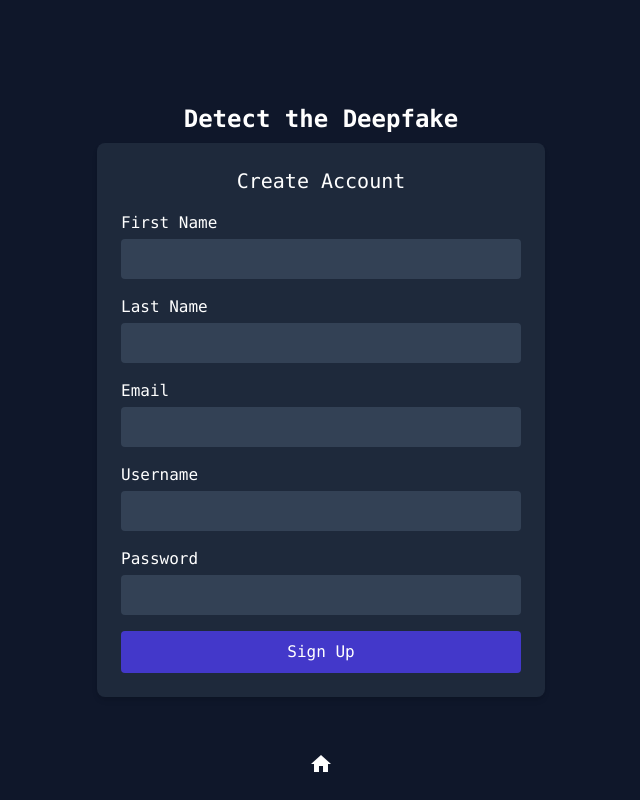
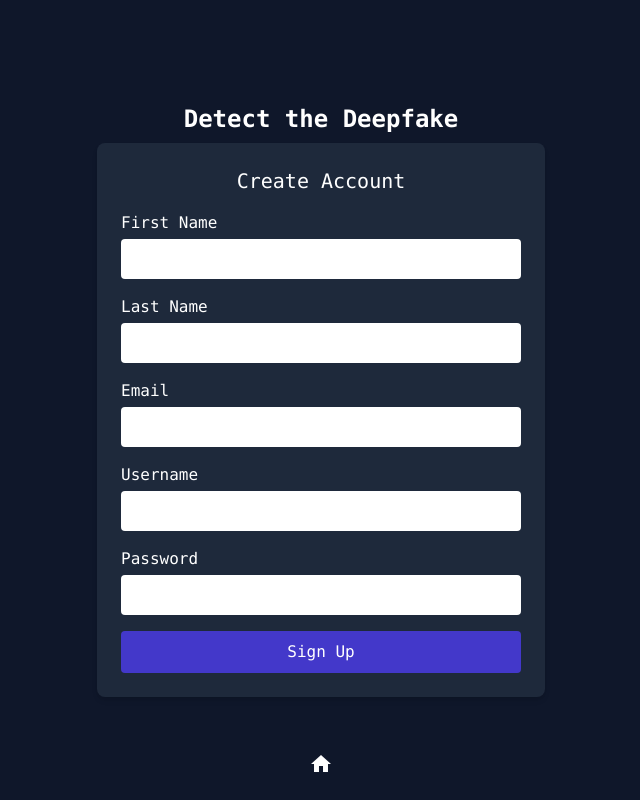
Before and after one commit to zahkiera/deepfake, a React (Vite) app: page /sign-up in a window 1280 px wide. Shown: the whole page, without its empty margins (319-959 px from the left). Built offline with nearby package versions, Linux system fonts and the light colour scheme.

Commit message:
Modified input field and text color

```diff
--- a/src/pages/CreateAccount.jsx
+++ b/src/pages/CreateAccount.jsx
@@ -82,7 +82,7 @@ export function CreateAccount() {
               type="text"
               id="firstName"
               name="firstName"
-              className="w-full px-3 py-2 rounded bg-slate-700 text-white"
+              className="w-full px-3 py-2 rounded bg-white text-black"
               value={form.firstName}
               onChange={handleChange}
               required
@@ -95,7 +95,7 @@ export function CreateAccount() {
               type="text"
               id="lastName"
               name="lastName"
-              className="w-full px-3 py-2 rounded bg-slate-700 text-white"
+              className="w-full px-3 py-2 rounded bg-white text-black"
               value={form.lastName}
               onChange={handleChange}
               required
@@ -108,7 +108,7 @@ export function CreateAccount() {
               type="email"
               id="email"
               name="email"
-              className="w-full px-3 py-2 rounded bg-slate-700 text-white"
+              className="w-full px-3 py-2 rounded bg-white text-black"
               value={form.email}
               onChange={handleChange}
               required
@@ -121,7 +121,7 @@ export function CreateAccount() {
               type="text"
               id="username"
               name="username"
-              className="w-full px-3 py-2 rounded bg-slate-700 text-white"
+              className="w-full px-3 py-2 rounded bg-white text-black"
               value={form.username}
               onChange={handleChange}
               required
@@ -134,7 +134,7 @@ export function CreateAccount() {
               type="password"
               id="password"
               name="password"
-              className="w-full px-3 py-2 rounded bg-slate-700 text-white"
+              className="w-full px-3 py-2 rounded bg-white text-black"
               value={form.password}
               onChange={handleChange}
               required
```
